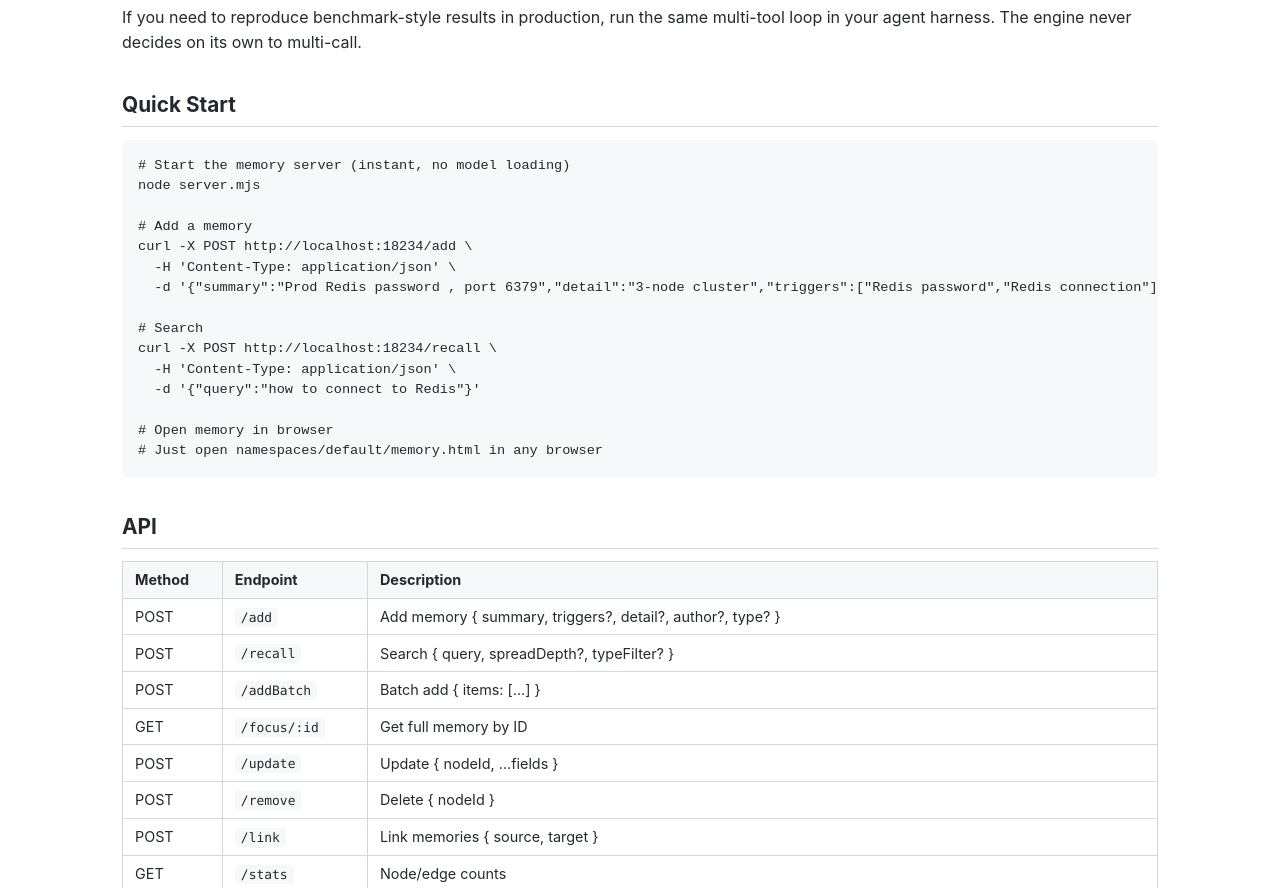
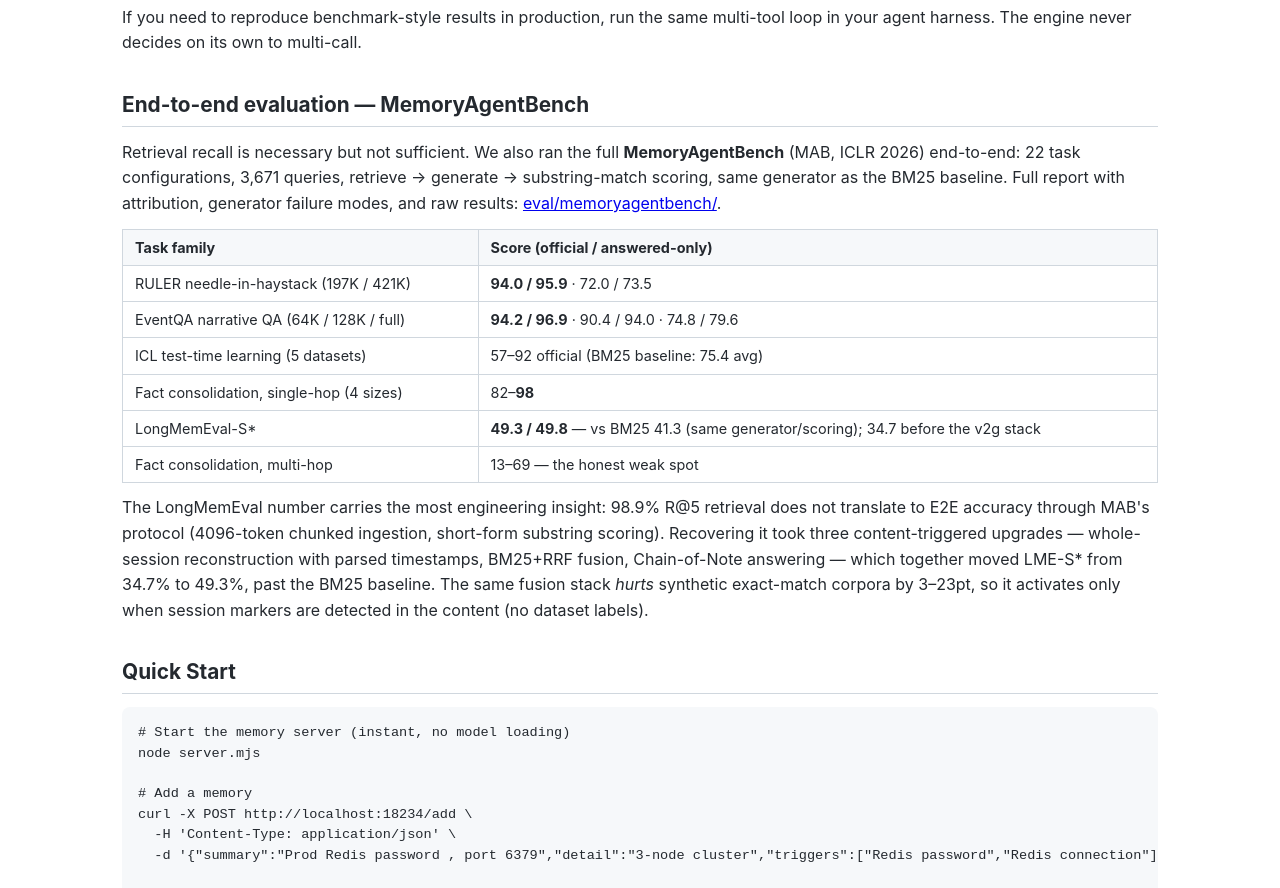
Before and after one commit to WAPA0012/grepmem, a website: page README.html in a window 1280 px wide. Shown: the part 4775-5663 px from the top of the page. Drawn offline with Linux system fonts and the light colour scheme.

Commit message:
Add dedicated MAB E2E results section to README (md + html)
Summary table by task family, the 34.7->49.3 LME journey with the
content-triggered upgrade stack, negative-transfer caveat, link to the
full report and raw results.

```diff
--- a/README.html
+++ b/README.html
@@ -219,6 +219,20 @@ footer { margin-top: 3rem; padding-top: 1rem; border-top: 1px solid #d0d7de; col
 
 
 
+<h2>End-to-end evaluation — MemoryAgentBench</h2>
+<p>Retrieval recall is necessary but not sufficient. We also ran the full <strong>MemoryAgentBench</strong> (MAB, ICLR 2026) end-to-end: 22 task configurations, 3,671 queries, retrieve → generate → substring-match scoring, same generator as the BM25 baseline. Full report with attribution, generator failure modes, and raw results: <a href="eval/memoryagentbench/README.md">eval/memoryagentbench/</a>.</p>
+<table>
+<thead><tr><th>Task family</th><th>Score (official / answered-only)</th></tr></thead>
+<tbody>
+<tr><td>RULER needle-in-haystack (197K / 421K)</td><td><strong>94.0 / 95.9</strong> · 72.0 / 73.5</td></tr>
+<tr><td>EventQA narrative QA (64K / 128K / full)</td><td><strong>94.2 / 96.9</strong> · 90.4 / 94.0 · 74.8 / 79.6</td></tr>
+<tr><td>ICL test-time learning (5 datasets)</td><td>57–92 official (BM25 baseline: 75.4 avg)</td></tr>
+<tr><td>Fact consolidation, single-hop (4 sizes)</td><td>82–<strong>98</strong></td></tr>
+<tr><td>LongMemEval-S*</td><td><strong>49.3 / 49.8</strong> — vs BM25 41.3 (same generator/scoring); 34.7 before the v2g stack</td></tr>
+<tr><td>Fact consolidation, multi-hop</td><td>13–69 — the honest weak spot</td></tr>
+</tbody>
+</table>
+<p>The LongMemEval number carries the most engineering insight: 98.9% R@5 retrieval does not translate to E2E accuracy through MAB's protocol (4096-token chunked ingestion, short-form substring scoring). Recovering it took three content-triggered upgrades — whole-session reconstruction with parsed timestamps, BM25+RRF fusion, Chain-of-Note answering — which together moved LME-S* from 34.7% to 49.3%, past the BM25 baseline. The same fusion stack <em>hurts</em> synthetic exact-match corpora by 3–23pt, so it activates only when session markers are detected in the content (no dataset labels).</p>
 <h2>Quick Start</h2>
 
 <pre>
```
Also changed, not shown: README.md.
